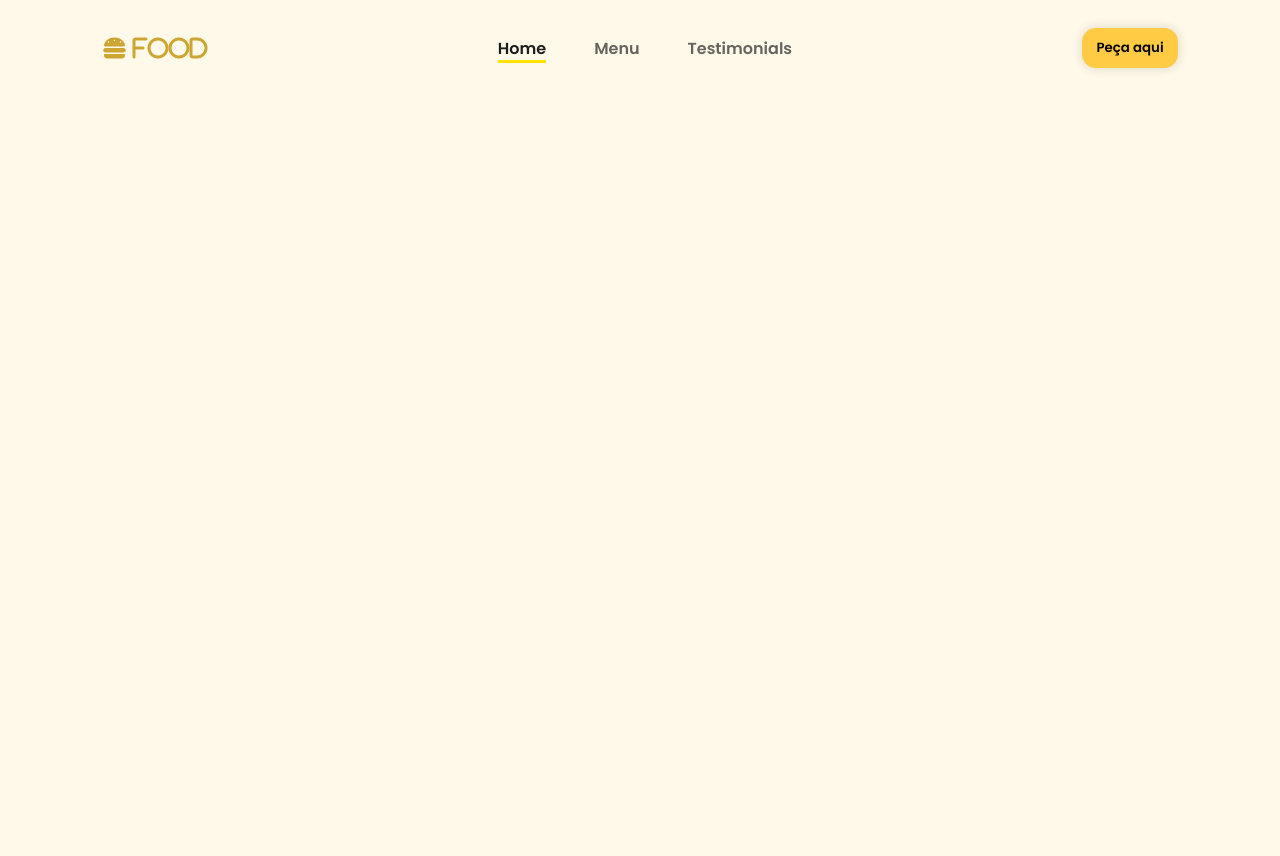
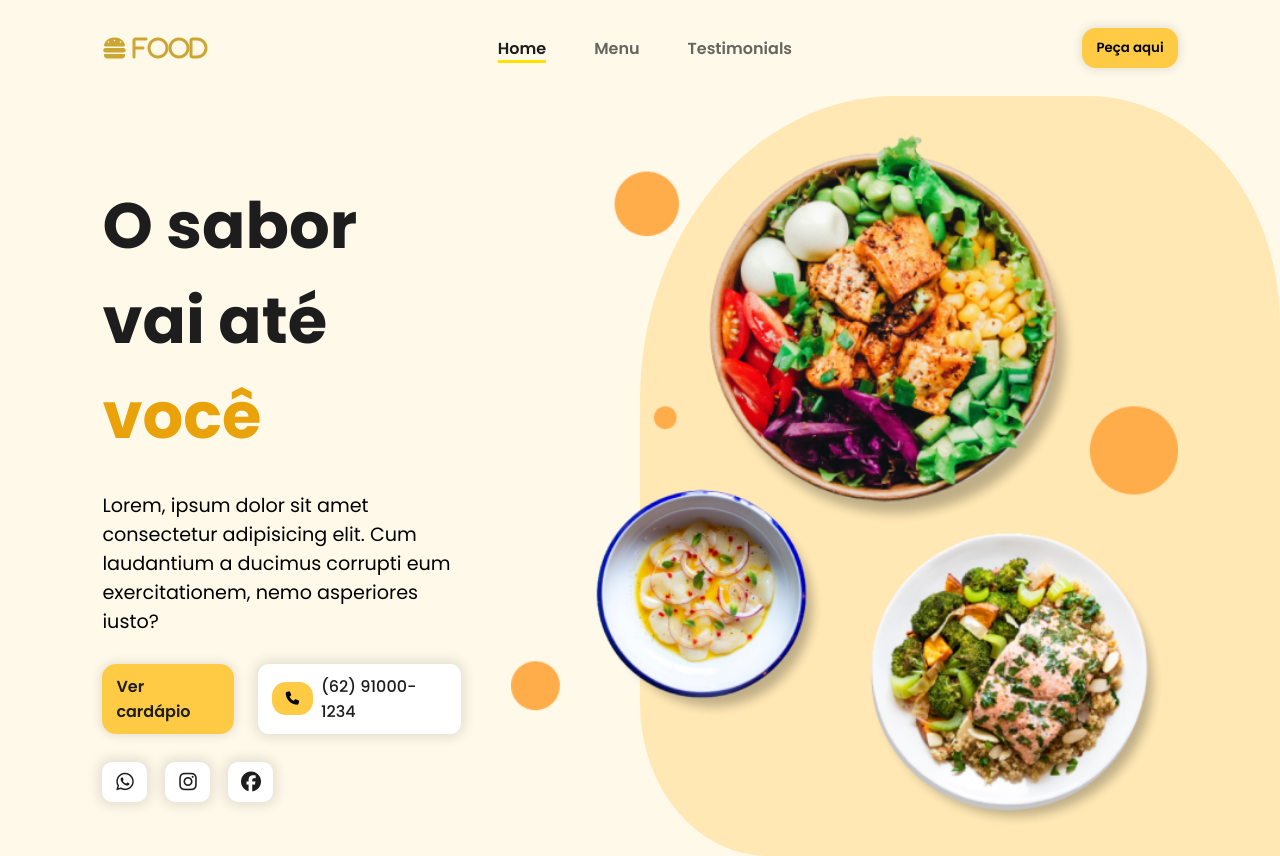
Before and after one commit to KaicCesar1/LeadingPage-Food, a plain HTML site: page index.html in a window 1280 px wide. Before the commit the page ends 800 px from the top, so only its background shows below. Drawn offline with nearby package versions, Linux system fonts and the light colour scheme.

Commit message:
create home

```diff
--- /dev/null
+++ b/Styles/home.css
@@ -0,0 +1,125 @@
+#home {
+    display: flex;
+    min-height: calc(100vh - 96px);
+    position: relative;
+}
+
+#cta {
+    width: 35%;
+    display: flex;
+    flex-direction: column;
+    gap: 28px;
+    margin-top: 5%;
+}
+
+#cta .title {
+    font-size: 4rem;
+    color: #1d1d1d;
+}
+
+#cta .title span {
+    color: #e9a209;
+}
+
+#cta .description {
+    font-size: 1.2rem;
+}
+
+#cta-buttons {
+    display: flex;
+    gap: 24px;
+}
+
+#cta-buttons a {
+    text-decoration: none;
+    color: #1d1d1d;
+}
+
+#phone-button {
+    display: flex;
+    gap: 8px;
+    align-items: center;
+    background-color: #ffffff;
+    padding: 8px 14px;
+    font-weight: 500;
+    box-shadow:  0 0 12px 4px rgba(0, 0, 0, 0.1);
+    border-radius: 11px;
+}
+
+#phone-button button {
+    box-shadow: none;
+}
+
+.social-media-buttons {
+    display: flex;
+    gap: 18px;
+}
+
+.social-media-buttons a {
+    display: flex;
+    align-items: center;
+    justify-content: center;
+    width: 45px;
+    height: 40px;
+    background-color: #fff;
+    font-size: 1.25rem;
+    border-radius: 10px;
+    text-decoration: none;
+    color: #1d1d1d;
+    box-shadow: 0 0 12px 4px rgba(0, 0, 0, 0.1);
+    transition: box-shadow .3s ease;
+}
+
+
+.social-media-buttons a:hover {
+    box-shadow: 0 0 12px 8px rgba(0, 0, 0, 0.1);
+}
+
+#banner {
+    display: flex;
+    align-items: start;
+    justify-content: end;
+    width: 70%;
+    z-index: 2;
+}
+
+#banner img {
+    height: 100%;
+    width: fit-content;
+}
+
+.shape {
+    background-color: #ffe8b4;
+    width: 50%;
+    height: 100%;
+    position: absolute;
+    border-radius: 40% 30% 0 20%;
+    top: 0;
+    right: 0;
+    z-index: 1;
+}
+
+@media screen and (max-width: 1170px) {
+    #home {
+        min-height: 100%;
+        padding-top: 0;
+    }
+
+    #banner,
+    #banner img,
+    #home .shape {
+        display: none;
+    }
+
+    #cta {
+        width: 100%;
+        text-align: center;
+        align-items: center;
+    }
+}
+
+@media screen and (max-width: 450px) {
+    #phone-button button {
+        display: none;
+    }
+}
--- a/Styles/style.css
+++ b/Styles/style.css
@@ -9,6 +9,10 @@
 
 body {
     background-color: #fff9ea;
+}
+
+section {
+    padding: 28px 8%;
 }
 
 .btn-default {
--- a/index.html
+++ b/index.html
@@ -7,6 +7,8 @@
     <script src="https://cdnjs.cloudflare.com/ajax/libs/jquery/3.7.1/jquery.min.js" integrity="sha512-v2CJ7UaYy4JwqLDIrZUI/4hqeoQieOmAZNXBeQyjo21dadnwR+8ZaIJVT8EE2iyI61OV8e6M8PP2/4hpQINQ/g==" crossorigin="anonymous" referrerpolicy="no-referrer"></script>
     <link rel="stylesheet" href="Styles/style.css">
     <link rel="stylesheet" href="Styles/header.css">
+    <link rel="stylesheet" href="Styles/home.css">
+
     <title>Landing Page Food</title>
 </head>
 <body>
@@ -57,6 +59,42 @@
     </header>
 
 
+    <main id="content">
+        <section id="home">
+            <div class="shape"></div>
+            <div id="cta">
+                <h1 class="title">O sabor vai até <span>você</span></h1>
+                <p class="description">Lorem, ipsum dolor sit amet consectetur adipisicing elit. Cum laudantium a ducimus corrupti eum exercitationem, nemo asperiores iusto?</p>
+
+                <div id="cta-buttons">
+                    <a href="#" class="btn-default">Ver cardápio</a>
+                    <a href="tel:+555" id="phone-button">
+                        <button class="btn-default">
+                            <i class="fa-solid fa-phone"></i>
+                        </button>
+                        (62) 91000-1234
+                    </a>
+                </div>
+
+                <div class="social-media-buttons">
+                    <a href="">
+                        <i class="fa-brands fa-whatsapp"></i>
+                    </a>
+                    <a href="">
+                        <i class="fa-brands fa-instagram"></i>
+                    </a>
+                    <a href="">
+                        <i class="fa-brands fa-facebook"></i>
+                    </a>
+                </div>
+            </div>
+
+            <div id="banner">
+                <img src="images/hero.png" alt="">
+            </div>
+        </section>
+    </main>
+
     <script src="JavaScript/script.js"></script>
 </body>
 </html>
```
Also changed, not shown: images/hero.png (added).
